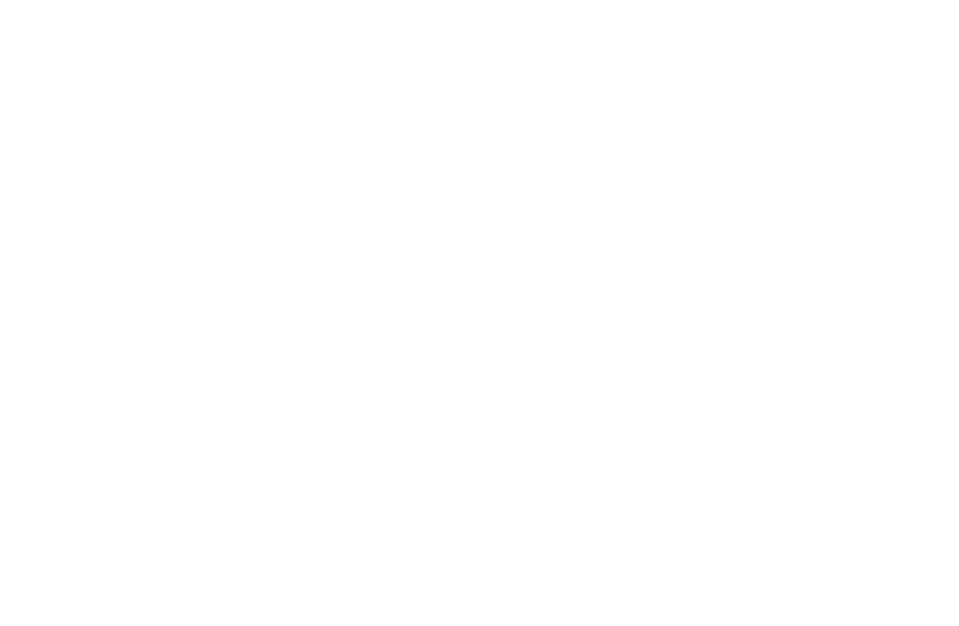
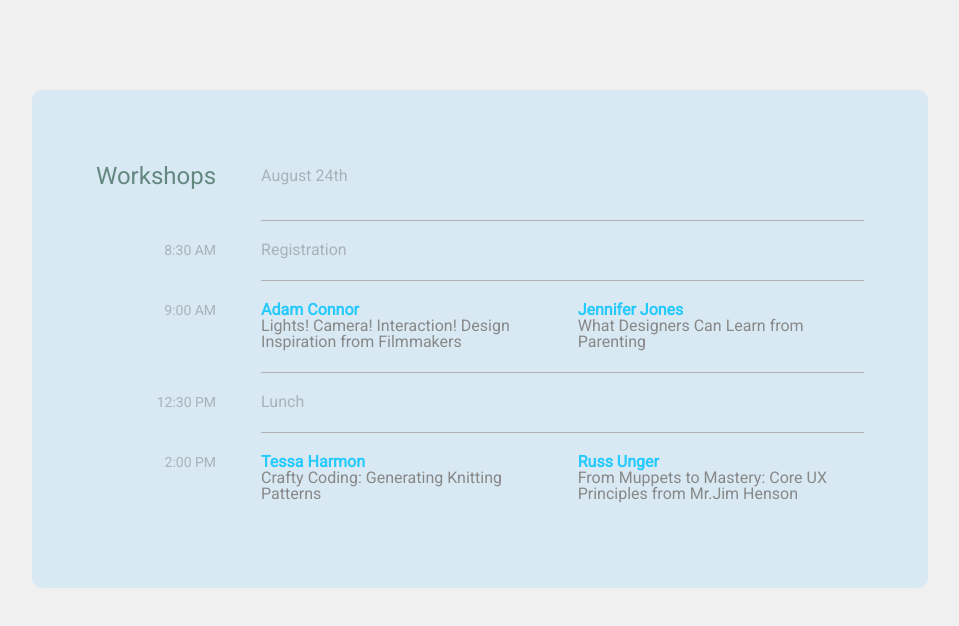
Before and after one commit to gitdxb/schedule-table, a plain HTML site: page index.html in a window 1280 px wide. Shown: the whole page, without its empty margins (160-1119 px from the left). Drawn offline with Linux system fonts and the light colour scheme.

Commit message:
update HTML, CSS

```diff
--- a/index.html
+++ b/index.html
@@ -4,12 +4,81 @@
 <head>
     <meta charset="UTF-8">
     <meta name="viewport" content="width=device-width, initial-scale=1.0">
-    <title>Document</title>
+    <title>Table in HTML</title>
     <link rel="stylesheet" href="reset.css">
     <link rel="stylesheet" href="main.css">
 </head>
 
 <body>
+    <section class="row">
+        <div class="container">
+            <table>
+                <thead>
+                    <tr>
+                        <th scope="row">
+                            Workshops
+                        </th>
+                        <td class="schedule-offset" colspan="2">
+                            August 24th
+                        </td>
+                    </tr>
+
+                </thead>
+                <tbody>
+                    <tr>
+                        <th scope="row">
+                            <time datetime="08:30:00">8:30 AM</time>
+                        </th>
+                        <td class="schedule-offset" colspan="2">
+                            Registration
+                        </td>
+                    </tr>
+                    <tr>
+                        <th scope="row">
+                            <time datetime="09:00:00">9:00 AM</time>
+                        </th>
+                        <td>
+                            <a href="#">
+                                <h4>Adam Connor</h4>
+                                Lights! Camera! Interaction! Design Inspiration from Filmmakers
+                            </a>
+                        </td>
+                        <td>
+                            <a href="#">
+                                <h4>Jennifer Jones</h4>
+                                What Designers Can Learn from Parenting
+                            </a>
+                        </td>
+                    </tr>
+                    <tr>
+                        <th scope="row">
+                            <time datetime="12:30:00">12:30 PM</time>
+                        </th>
+                        <td class="schedule-offset" colspan="2">
+                            Lunch
+                        </td>
+                    </tr>
+                    <tr>
+                        <th scope="row">
+                            <time datetime="14:00">2:00 PM</time>
+                        </th>
+                        <td>
+                            <a href="#">
+                                <h4>Tessa Harmon</h4>
+                                Crafty Coding: Generating Knitting Patterns
+                            </a>
+                        </td>
+                        <td>
+                            <a href="#">
+                                <h4>Russ Unger</h4>
+                                From Muppets to Mastery: Core UX Principles from Mr.Jim Henson
+                            </a>
+                        </td>
+                    </tr>
+                </tbody>
+            </table>
+        </div>
+    </section>
 
 </body>
 
--- a/main.css
+++ b/main.css
@@ -0,0 +1,75 @@
+@import url('https://fonts.googleapis.com/css2?family=Roboto&display=swap');
+
+body {
+    font-family: 'Roboto', sans-serif;
+    background-color: #f0f0f0;
+}
+.container {
+    width: 60%;
+    margin: 90px auto;
+    border-radius: 10px;
+    background-color: rgba(127, 208, 255, 0.212);
+    padding: 4em;
+}
+table {
+    margin-bottom: 44px;
+    width: 100%;
+}
+table:last-child {
+    margin-bottom: 0;
+}
+th, td {
+    padding-bottom: 22px;
+    vertical-align: top;
+}
+th {
+    padding-right: 45px;
+    text-align: right;
+    width: 20%;
+}
+td {
+    width: 40%;
+}
+thead {
+    line-height: 44px;
+}
+thead th {
+    color: #648880;
+    font-size: 24px;
+}
+tbody th {
+    color: #a9b2b9;
+    font-size: 14px;
+    font-weight: 400;
+    padding-top: 22px;
+    text-transform: uppercase;
+}
+tbody td {
+    padding-top:21px;
+    border-top: 1px solid #b0b3b6;
+}
+tbody td:first-of-type {
+    padding-right: 15px;
+}
+tbody td:last-of-type {
+    padding-left: 15px;
+}
+tbody td:only-of-type {
+    padding-left: 0;
+    padding-right: 0;
+}
+table a {
+    color: #888;
+    text-decoration: none;
+}
+table a:hover {
+    opacity: .4;
+}
+table h4 {
+    margin-bottom: 0;
+    color: rgba(0, 195, 255, 0.836);
+    font-weight: bold;
+}
+.schedule-offset {
+    color: #a9b2b9;
+}
```
